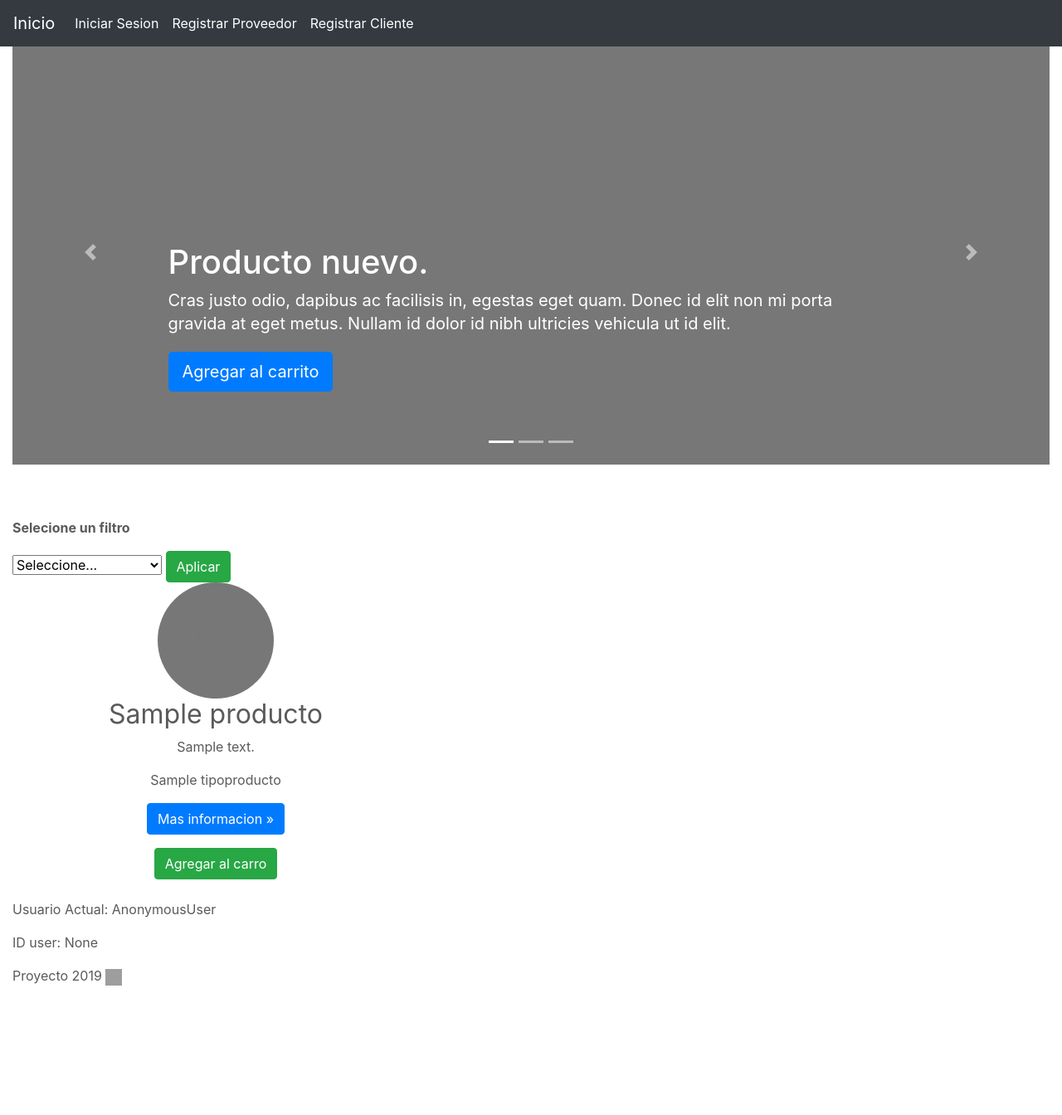
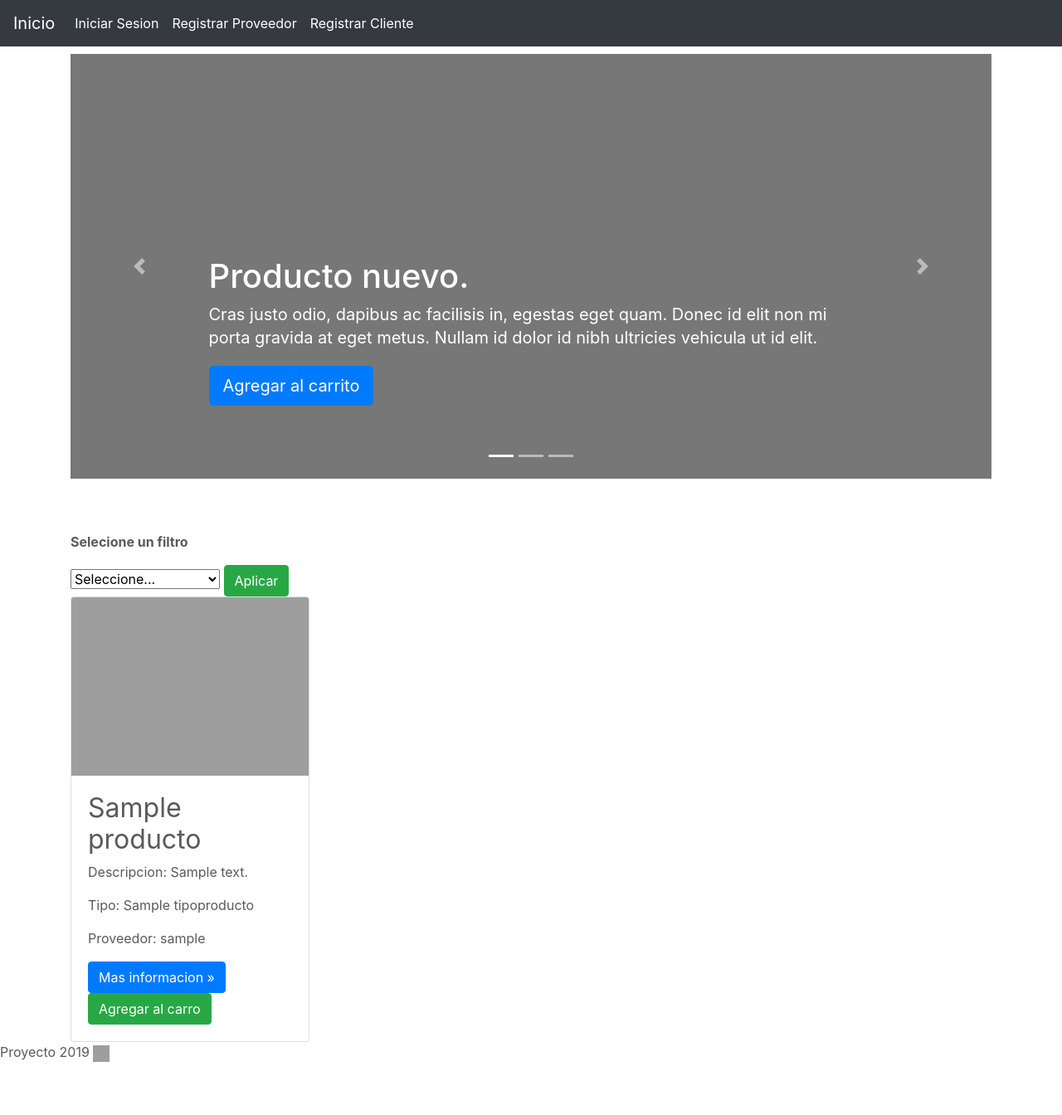
Before and after one commit to RicardoRochaDev/GestionProducto2022, a Django app: page / in a window 1280 px wide. Shown: the whole page at 83% size. Before the commit the page ends 1188 px from the top, so only its background shows below. Run offline with Django 4.2, Linux system fonts and the light colour scheme; tables that the repository leaves empty hold one stand-in row (values such as "Sample post"); some libraries are stand-ins or nearby versions; grey boxes are pictures that could not be loaded.

Commit message:
3 meses de desarrollo gg

```diff
--- a/GestionProducto2022/settings.py
+++ b/GestionProducto2022/settings.py
@@ -109,9 +109,9 @@ AUTH_PASSWORD_VALIDATORS = [
 # Internationalization
 # https://docs.djangoproject.com/en/4.0/topics/i18n/
 
-LANGUAGE_CODE = 'en-us'
+LANGUAGE_CODE = 'es'
 
-TIME_ZONE = 'UTC'
+TIME_ZONE = 'America/Lima'
 
 USE_I18N = True
 
--- a/funciones.txt
+++ b/funciones.txt
@@ -26,3 +26,6 @@ funciones en "registracion"
  - InicioSesionView
  - registrar_usuario_v
  - Logout_View
+
+
+https://runebook.dev/es/docs/django/ref/forms/api
--- a/registration/templates/registration/iniciar_sesion.html
+++ b/registration/templates/registration/iniciar_sesion.html
@@ -13,11 +13,6 @@
         background-image: linear-gradient(rgb(104, 145, 162), rgb(12, 97, 33));
     }
 </style>
-
-<hr>
-<hr>
-<hr>
-<hr>
 
 <div class="card" style="width: 18rem;">
     <div class="card-body">
--- a/sistemadecompra/admin.py
+++ b/sistemadecompra/admin.py
@@ -2,6 +2,9 @@ from django.contrib import admin
 
 from .models import Producto
 from .models import Proveedor
+from .models import TipoProducto
+
 
 admin.site.register(Producto)
 admin.site.register(Proveedor)
+admin.site.register(TipoProducto)
--- a/sistemadecompra/templates/sistemadecompra/base.html
+++ b/sistemadecompra/templates/sistemadecompra/base.html
@@ -7,8 +7,7 @@
     <meta name="viewport" content="width=device-width, initial-scale=1, shrink-to-fit=no">
 
     <!-- Bootstrap CSS -->
-    <link rel="stylesheet" href="https://stackpath.bootstrapcdn.com/bootstrap/4.3.1/css/bootstrap.min.css"
-        integrity="sha384-ggOyR0iXCbMQv3Xipma34MD+dH/1fQ784/j6cY/iJTQUOhcWr7x9JvoRxT2MZw1T" crossorigin="anonymous">
+    <link rel="stylesheet" href="https://cdn.jsdelivr.net/npm/bootstrap@4.6.2/dist/css/bootstrap.min.css" integrity="sha384-xOolHFLEh07PJGoPkLv1IbcEPTNtaed2xpHsD9ESMhqIYd0nLMwNLD69Npy4HI+N" crossorigin="anonymous">
     {% block head %}
 
     {% endblock %}
@@ -17,7 +16,7 @@
 
 </head>
 
-<body>
+<body style="padding-top: 65px;">
     <nav class="navbar navbar-expand-md navbar-dark fixed-top bg-dark">
         <a class="navbar-brand" href="{% url '/' %}">Inicio</a>
         <button class="navbar-toggler" type="button" data-toggle="collapse" data-target="#navbarCollapse"
@@ -28,10 +27,14 @@
             <ul class="navbar-nav mr-auto">
 
                 {% if request.user.is_authenticated %}
-                    {% if request.user.id in list_id_users_proveedor %}
+                    {% if request.user.proveedor %}
                         <li class="nav-item active">
                             <a class="nav-link" href="{% url 'mostrar_Perfil_Proveedor' %}">Perfil</a>
                         </li>
+                    {% comment %} {% if request.user.id in list_id_users_proveedor %}
+                        <li class="nav-item active">
+                            <a class="nav-link" href="{% url 'mostrar_Perfil_Proveedor' %}">Perfil</a>
+                        </li> {% endcomment %}
                     {% else %}
                         <li class="nav-item active">
                             <a class="nav-link" href="{% url 'mostrar_Perfil_Cliente' %}">Perfil</a>
@@ -41,7 +44,13 @@
                         </li>
                     {% endif %}
                     <li class="nav-item active">
-                        <a class="nav-link" href="{% url 'logout' %}">Cerrar Sesion</a>
+                        <a class="nav-link" href="{% url 'logout' %}"> <span class="glyphicon glyphicon-print">Cerrar Sesion</a>
+                    </li>
+                    <li class="nav-item active">
+                        <a class="nav-link" href="#"> {{request.user}} </a>
+                    </li>
+                    <li class="nav-item active" >
+                        <a class="nav-link" href="#"> {{request.user.id}} </a>
                     </li>
                 {% else %}
                     <li class="nav-item active">
@@ -62,13 +71,11 @@
             </form> -->
         </div>
     </nav>
-    <div class="container-fluid">
+    <div class="container">
         <div id="main">
             {% block content %}
-
-
-
             {% endblock %}
+        </div>
     </div>
     <footer>
         <p>Proyecto 2019
@@ -78,7 +85,6 @@
                     width="20"></a>
         </p>
     </footer>
-    </div>
 
     <!-- Optional JavaScript -->
     <!-- jQuery first, then Popper.js, then Bootstrap JS -->
--- a/sistemadecompra/templates/sistemadecompra/detalle_producto.html
+++ b/sistemadecompra/templates/sistemadecompra/detalle_producto.html
@@ -3,11 +3,6 @@
 {% block title %} Detalle Producto {% endblock %}
 
 {% block content %}
-<hr>
-<hr>
-<hr>
-<hr>
-<hr>
 
 <p> <b>Proveedor: </b> {{producto.proveedor}}</p>
 <p> <b>Nombre  producto: </b> {{producto.nombre}}</p>
--- a/sistemadecompra/templates/sistemadecompra/mostrar_Catalogo.html
+++ b/sistemadecompra/templates/sistemadecompra/mostrar_Catalogo.html
@@ -207,7 +207,37 @@
         <!-- Three columns of text below the carousel -->
         <div class="row">
             {% for it in objproducto %}
-            <div class="col-lg-4">
+
+            <div class="card" style="width: 18rem;">
+                <img class="card-img-top" src="https://cdn-icons-png.flaticon.com/512/1159/1159797.png?w=740&t=st=1665617494~exp=1665618094~hmac=3fda5ee76895c3c6e2d61e16102dece9bd524fdac95bbf459dcd2bee077a6a9a" alt="Card image cap">
+                <div class="card-body">
+                    <h2>{{it.nombre}}</h2>
+                    <p>Descripcion: {{it.descripcion}}</p>
+                    <p>Tipo: {{it.tipo}}</p>
+                    <p>Proveedor: {{it.proveedor.user.username}}</p>
+
+
+                    <a class="btn btn-primary" href="{% url 'detalle_Producto' it.id %}" role="button">Mas informacion
+                    &raquo;</a>
+                    {% if request.user.is_authenticated %}
+                        {% if not request.user.id in list_id_users_proveedor %}
+                            <form action="{% url '/' %}" method="GET">
+                                {% csrf_token %}
+                                <button type="submit" name="elId" value="{{it.id}}" class="btn btn-success">Agregar al
+                                    carro</button>
+                            </form>
+                        {% endif %}
+                    {% else %}
+                        <form action="{% url '/' %}" method="GET">
+                            {% csrf_token %}
+                            <button type="submit" name="elId" value="{{it.id}}" class="btn btn-success">Agregar al
+                                carro</button>
+                        </form>
+                    {% endif %}
+                </div>
+              </div>
+
+            {% comment %} <div class="col-lg-4">
                 <svg class="bd-placeholder-img rounded-circle" width="140" height="140"
                     xmlns="http://www.w3.org/2000/svg" preserveAspectRatio="xMidYMid slice" focusable="false" role="img"
                     aria-label="Placeholder: 140x140">
@@ -236,7 +266,7 @@
                             carro</button>
                     </form>
                 {% endif %}
-            </div><!-- /.col-lg-4 -->
+            </div><!-- /.col-lg-4 --> {% endcomment %}
             {% endfor %}
         </div><!-- /.row -->
 
@@ -250,8 +280,8 @@
 </main>
 
 
-<p>Usuario Actual: {{request.user}} </p>
-<p>ID user: {{request.user.id}} </p>
+{% comment %} <p>Usuario Actual: {{request.user}} </p>
+<p>ID user: {{request.user.id}} </p>  {% endcomment %}
 
 {% comment %}
 {{ test }}
--- a/sistemadecompra/templates/sistemadecompra/verCarrito.html
+++ b/sistemadecompra/templates/sistemadecompra/verCarrito.html
@@ -5,10 +5,6 @@ Carrito
 {% endblock %}
 
 {% block content %}
-    <hr>
-    <hr>
-    <hr>
-    <hr>
     <h2>Carro de compras</h2>
 
     {% comment %}
--- a/sistemadecompra/urls.py
+++ b/sistemadecompra/urls.py
@@ -9,6 +9,9 @@ urlpatterns = [
     path('pedidos/', views.verPedidos, name='ver_Pedidos'),
     path('verMapa/', views.verMapa, name='ver_Mapa'),
     path('historialVentas/', views.verHistorialVentas, name='ver_Historial_Ventas'),
+    path('informacionProveedor/', views.verInformacionProveedor, name='ver_Informacion_Proveedor'),
+
+
 
     path('perfilProveedor/', views.mostrar_perfil_proveedor_v, name='mostrar_Perfil_Proveedor'),
     path('perfilCliente/', views.mostrar_perfil_cliente_v, name='mostrar_Perfil_Cliente'),
--- a/sistemadecompra/views.py
+++ b/sistemadecompra/views.py
@@ -319,3 +319,9 @@ def verHistorialVentas(request):
     for p in pedidos:
         pedidosHistorial.append({"pedido": p, "producto": Producto.objects.filter(pedido= p)})
     return render(request, 'sistemadecompra/historialVentas.html',{'pedidosHistorial': pedidosHistorial})
+
+
+def verInformacionProveedor(request):
+    proveedor = Proveedor.objects.get(id = request.user.proveedor.id)
+    print('asdasd', proveedor.user.email)
+    return render(request, 'sistemadecompra/informacionProveedor.html',{'proveedor': proveedor})
```
Also changed, not shown: registration/templates/registration/login.html (+36 -12 lines), registration/templates/registration/perfil_proveedor.html (+7 -6 lines), registration/templates/registration/registrar_usuario_proveedor.html (+7 -0 lines), registration/views.py (+22 -14 lines), sistemadecompra/templates/sistemadecompra/informacionProveedor.html (added, +24 -0 lines). Lines whose indentation alone changed are shown as unchanged.
